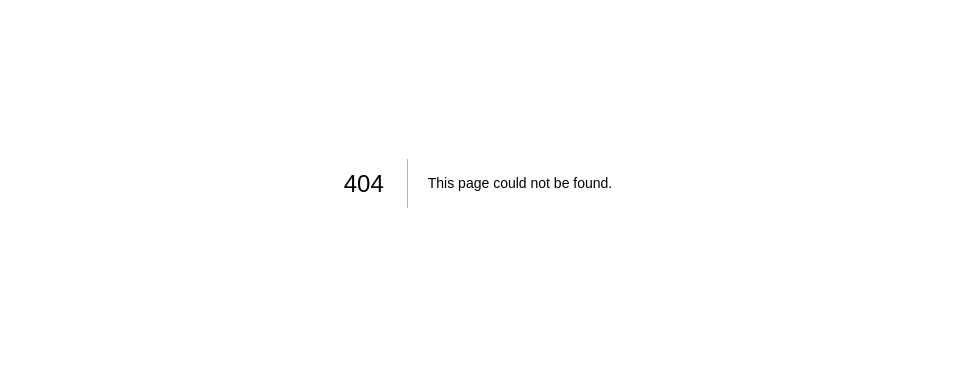
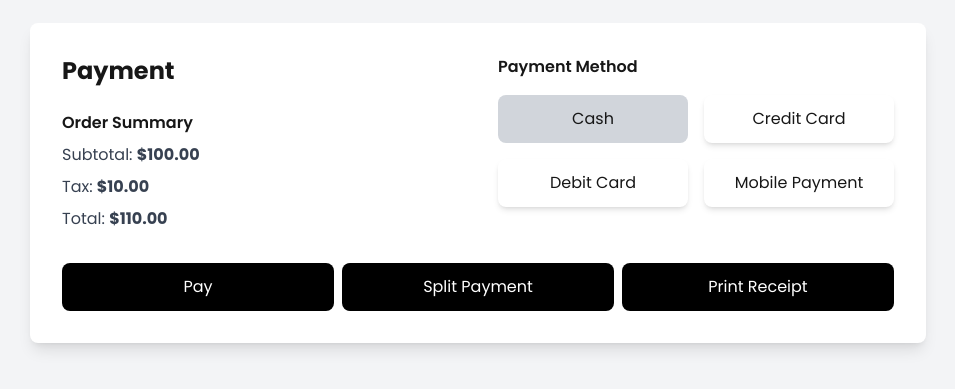
Before and after one commit to mo-alkubaish/POSitiveflow, a Next.js app in the folder frontend/: page /cashier/payment in a window 1280 px wide. Before the commit this address had no page. Shown: the part 217-606 px from the top of the page, without its empty margins (162-1117 px from the left). Built offline with nearby package versions, Linux system fonts and the light colour scheme.

Commit message:
Cashier Payment Page

```diff
--- /dev/null
+++ b/frontend/app/cashier/payment/page.tsx
@@ -0,0 +1,130 @@
+/**
+ * Payment component provides an interface for processing different payment methods and optionally splitting payments for a transaction.
+ *
+ * Features:
+ * - Order Summary: Displays the subtotal, tax, and total amount due for the transaction.
+ * - Payment Methods: Allows selection among multiple payment options (Cash, Credit Card, Debit Card, Mobile Payment).
+ * - Split Payment:
+ *   - Enables toggling between single and split payment modes.
+ *   - Allows adjusting the number of splits and modifying each split’s amount, with real-time validation to ensure split amounts don’t exceed the total.
+ * - Print Receipt: A button to trigger the print dialog for the receipt.
+ *
+ * State Management:
+ * - `paymentMethod`: Tracks the selected payment method (default is "cash").
+ * - `showSplitDetails`: Controls visibility of split payment details.
+ * - `numSplits`: Manages the number of splits for split payment.
+ * - `splits`: Stores an array of split amounts, initialized with default values that add up to the total.
+ *
+ * Helper Functions:
+ * - `handlePrintReceipt`: Opens the print dialog for the receipt.
+ * - `handleToggleSplitDetails`: Toggles the visibility of the split payment section.
+ * - `handleSplitChange`: Updates the value of a split and ensures the total of all splits doesn’t exceed the transaction total.
+ * - `handleNumSplitsChange`: Adjusts the number of splits and recalculates split values as needed.
+ *
+ * Layout:
+ * - Flex layout with responsive styling, offering a clear and intuitive payment interface.
+ *
+ * This component simplifies the checkout process by supporting various payment methods and split payments, enhancing flexibility for the cashier.
+ */
+
+
+"use client";
+
+import React, { useState } from 'react';
+
+const Payment = () => {
+    const [paymentMethod, setPaymentMethod] = useState('cash');
+    const [showSplitDetails, setShowSplitDetails] = useState(false);
+    const [numSplits, setNumSplits] = useState(2);
+    const [splits, setSplits] = useState([{ value: 55.00 }, { value: 55.00 }]);
+    const totalAmount = 110.00;
+
+    const handlePrintReceipt = () => {
+        window.print();
+    };
+
+    const handleToggleSplitDetails = () => {
+        setShowSplitDetails(!showSplitDetails);
+    };
+
+    const handleSplitChange = (index, value) => {
+        let parsedValue = parseFloat(value);
+        const newSplits = splits.map((split, idx) => idx === index ? { ...split, value: parsedValue } : split);
+        const totalSplits = newSplits.reduce((acc, curr) => acc + parseFloat(curr.value), 0);
+
+        if (totalSplits <= totalAmount) {
+            setSplits(newSplits);
+        } else {
+            alert("Total of splits exceeds the total amount!");
+        }
+    };
+
+    const handleNumSplitsChange = (increment) => {
+        let newNumSplits = Math.max(1, numSplits + increment);
+        const newSplits = new Array(newNumSplits).fill().map((_, idx) => ({
+            value: splits[idx] ? splits[idx].value : totalAmount / newNumSplits
+        }));
+        setSplits(newSplits);
+        setNumSplits(newNumSplits);
+    };
+
+    return (
+        <div className="bg-gray-100 min-h-screen flex items-center justify-center">
+            <link href="https://fonts.googleapis.com/css2?family=Poppins:wght@400;500;600;700&display=swap" rel="stylesheet" />
+            <div className="bg-white p-8 rounded-lg shadow-lg max-w-4xl w-full">
+                <div className="flex justify-between gap-10">
+                    <div className="flex-1">
+                        <h2 className="text-2xl font-bold mb-6">Payment</h2>
+                        <div className="mb-4">
+                            <h3 className="font-semibold">Order Summary</h3>
+                            <div className="text-gray-700 mt-2 space-y-2">
+                                <p>Subtotal: <span className="font-bold">$100.00</span></p>
+                                <p>Tax: <span className="font-bold">$10.00</span></p>
+                                <p>Total: <span className="font-bold">$110.00</span></p>
+                            </div>
+                        </div>
+                    </div>
+                    <div className="flex-1">
+                        <h3 className="font-semibold mb-4">Payment Method</h3>
+                        <div className="grid grid-cols-2 gap-4 mb-4">
+                            <button onClick={() => setPaymentMethod('cash')} className={`w-full py-3 rounded-lg ${paymentMethod === 'cash' ? 'bg-gray-300' : 'bg-white shadow-md'}`}>Cash</button>
+                            <button onClick={() => setPaymentMethod('creditCard')} className={`w-full py-3 rounded-lg ${paymentMethod === 'creditCard' ? 'bg-gray-300' : 'bg-white shadow-md'}`}>Credit Card</button>
+                            <button onClick={() => setPaymentMethod('debitCard')} className={`w-full py-3 rounded-lg ${paymentMethod === 'debitCard' ? 'bg-gray-300' : 'bg-white shadow-md'}`}>Debit Card</button>
+                            <button onClick={() => setPaymentMethod('mobilePayment')} className={`w-full py-3 rounded-lg ${paymentMethod === 'mobilePayment' ? 'bg-gray-300' : 'bg-white shadow-md'}`}>Mobile Payment</button>
+                        </div>
+                    </div>
+                </div>
+
+                {showSplitDetails && (
+                    <div className="mt-4">
+                        <h3 className="font-semibold mb-2">Split Details</h3>
+                        <div className="mb-2 flex items-center space-x-2">
+                            <button onClick={() => handleNumSplitsChange(-1)} className="btn">-</button>
+                            <span>{numSplits}</span>
+                            <button onClick={() => handleNumSplitsChange(1)} className="btn">+</button>
+                        </div>
+                        {splits.map((split, idx) => (
+                            <div key={idx} className="flex items-center space-x-2 mb-2">
+                                <label>{`Split ${idx + 1}:`}</label>
+                                <input
+                                    type="number"
+                                    value={split.value}
+                                    onChange={(e) => handleSplitChange(idx, e.target.value)}
+                                    className="input input-bordered w-1/2"
+                                />
+                            </div>
+                        ))}
+                    </div>
+                )}
+
+                <div className="flex justify-between mt-4">
+                <a href="/cashier/item" className="bg-black text-white flex justify-center items-center py-3 px-6 rounded-lg hover:bg-gray-800 flex-1 mr-2">Pay</a>
+                <button className={`bg-black ${showSplitDetails ? 'bg-green-800' : 'bg-black'} text-white py-3 px-6 rounded-lg hover:bg-gray-800 flex-1 mr-2`} onClick={handleToggleSplitDetails}>Split Payment</button>
+                <button className="bg-black text-white py-3 px-6 rounded-lg hover:bg-gray-800 flex-1" onClick={handlePrintReceipt}>Print Receipt</button>
+                </div>
+            </div>
+        </div>
+    );
+};
+
+export default Payment;
```
